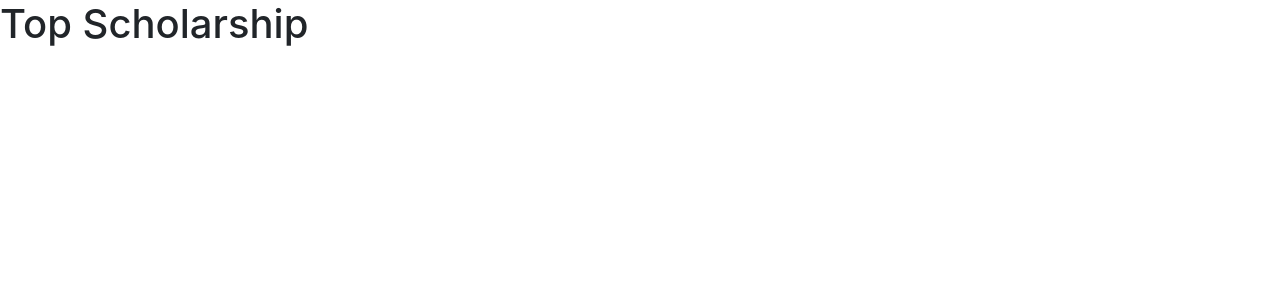
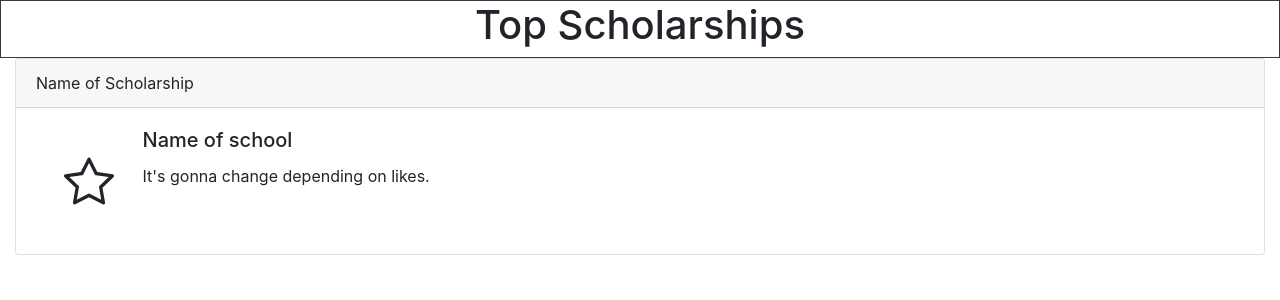
Before and after one commit to team-free-money/team-free-money-cs, a React (Create React App) app in the folder frontend/: page /topscholarship in a window 1280 px wide. Shown: the top 300 px of the page. Built offline with nearby package versions, Linux system fonts and the light colour scheme.

Commit message:
page added

```diff
--- a/frontend/package.json
+++ b/frontend/package.json
@@ -6,16 +6,17 @@
     "@fortawesome/fontawesome-svg-core": "^1.2.32",
     "@fortawesome/free-solid-svg-icons": "^5.15.1",
     "@fortawesome/react-fontawesome": "^0.1.12",
+    "@reduxjs/toolkit": "^1.4.0",
     "@testing-library/jest-dom": "^5.11.5",
     "@testing-library/react": "^11.1.0",
     "@testing-library/user-event": "^12.1.10",
-    "@reduxjs/toolkit": "^1.4.0",
     "axios": "^0.21.0",
     "bootstrap": "^4.5.0",
     "formik": "^2.2.1",
     "http-proxy-middleware": "^1.0.6",
     "react": "^16.13.0",
     "react-bootstrap": "^1.3.0",
+    "react-bootstrap-icons": "^1.5.0",
     "react-dom": "^17.0.1",
     "react-redux": "^7.2.1",
     "react-router": "^5.2.0",
--- a/frontend/src/ui/Top-Scholarship.js
+++ b/frontend/src/ui/Top-Scholarship.js
@@ -1,16 +1,46 @@
 import React from "react"
-
-
-
-
-
-
+import {Card, Col, Container, Row} from "react-bootstrap";
+import {Star} from "react-bootstrap-icons";
+import {height, width} from "@fortawesome/free-solid-svg-icons/faAd";
 
 
 export const TopScholarship = () => {
     return (
         <>
-            <h1>Top Scholarship</h1>
+
+            <Container fluid>
+                <Row>
+                    <Col className="border border-dark border-2 text-center"><h1>Top Scholarships</h1></Col>
+                </Row>
+
+            </Container>
+
+            <Container fluid>
+                    <Card>
+                        <Card.Header>Name of Scholarship</Card.Header>
+
+                            <Row>
+                                <Col sm={1} >
+                                    <Star className="m-5" size={50}/>
+                                </Col>
+                                <Col>
+                                    <Card.Body>
+                                    <Card.Title>Name of school</Card.Title>
+                                    <Card.Text>
+                                        It's gonna change depending on likes.
+                                    </Card.Text>
+                        </Card.Body>
+                                </Col>
+
+
+                            </Row>
+
+                    </Card>
+            </Container>
+
+
+
+
         </>
     )
 }
```
Also changed, not shown: 1 other file (tests, documents, lock files or other folders).
